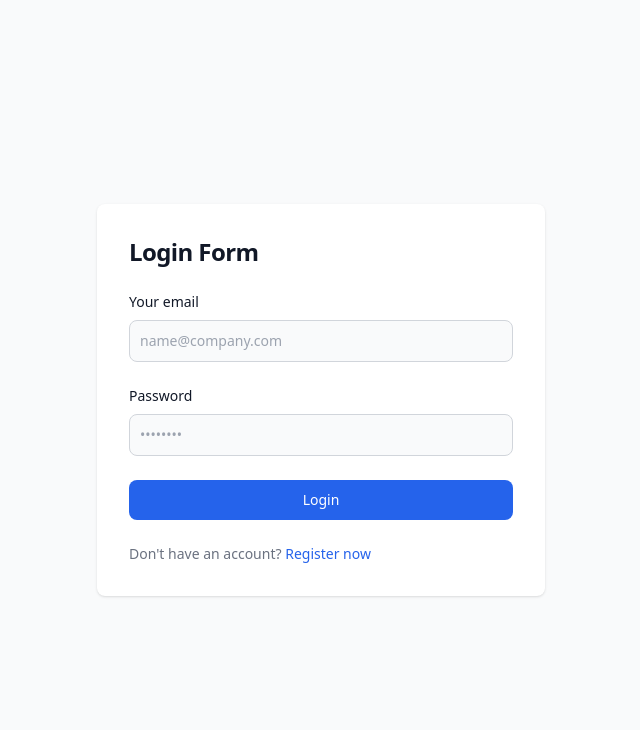
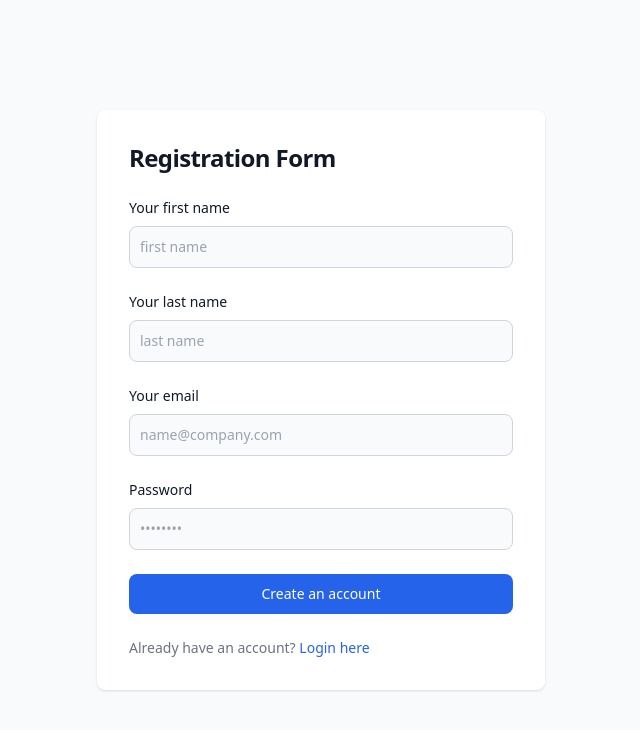
Before and after one commit to Shikat-Mahmud/react_website_with_navigation_and_registration, a React (Vite) app: page / in a window 1280 px wide. Shown: the top 730 px of the page, without its empty margins (319-959 px from the left). Built offline with nearby package versions, Linux system fonts and the light colour scheme.

Commit message:
main file change

```diff
--- a/src/main.jsx
+++ b/src/main.jsx
@@ -6,7 +6,7 @@ import LoginForm from './components/Login'
 
 ReactDOM.createRoot(document.getElementById('root')).render(
   <React.StrictMode>
-    {/* <RegistrationForm/> */}
-    <LoginForm/>
+    <RegistrationForm/>
+    {/* <LoginForm/> */}
   </React.StrictMode>,
 )
```
